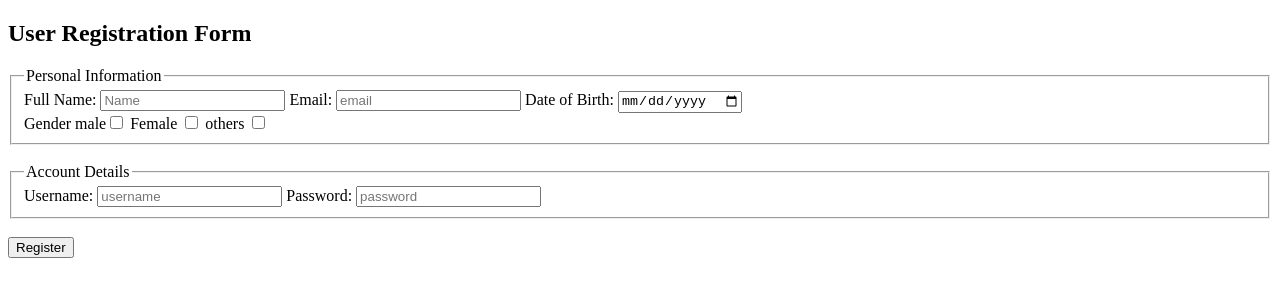
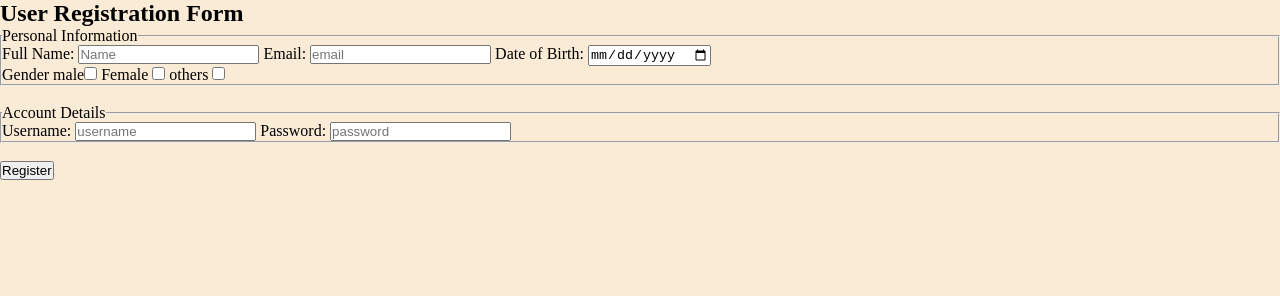
Before and after one commit to Mr-Utkarsh/basichtml, a plain HTML site: page form.html in a window 1280 px wide. Drawn offline with Linux system fonts and the light colour scheme.

Commit message:
update css bg

```diff
--- a/style.css
+++ b/style.css
@@ -1,4 +1,4 @@
-/* *{
+*{
     margin: 0;
     padding: 0;
     box-sizing: border-box;
@@ -7,4 +7,5 @@
 html,body {
     height: 100%;
     width: 100%;
-} */
+    background-color: antiquewhite;
+}
```
